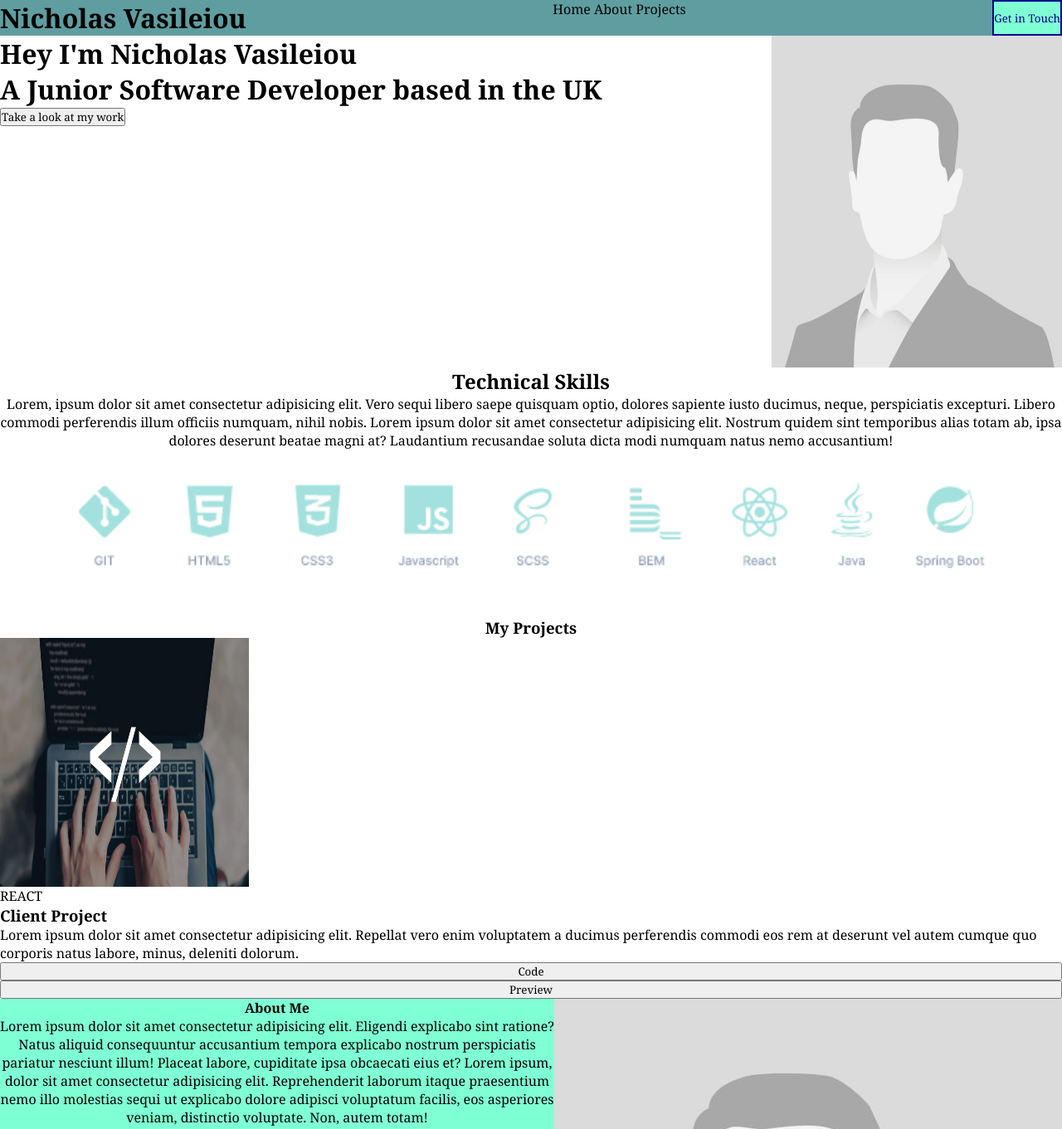
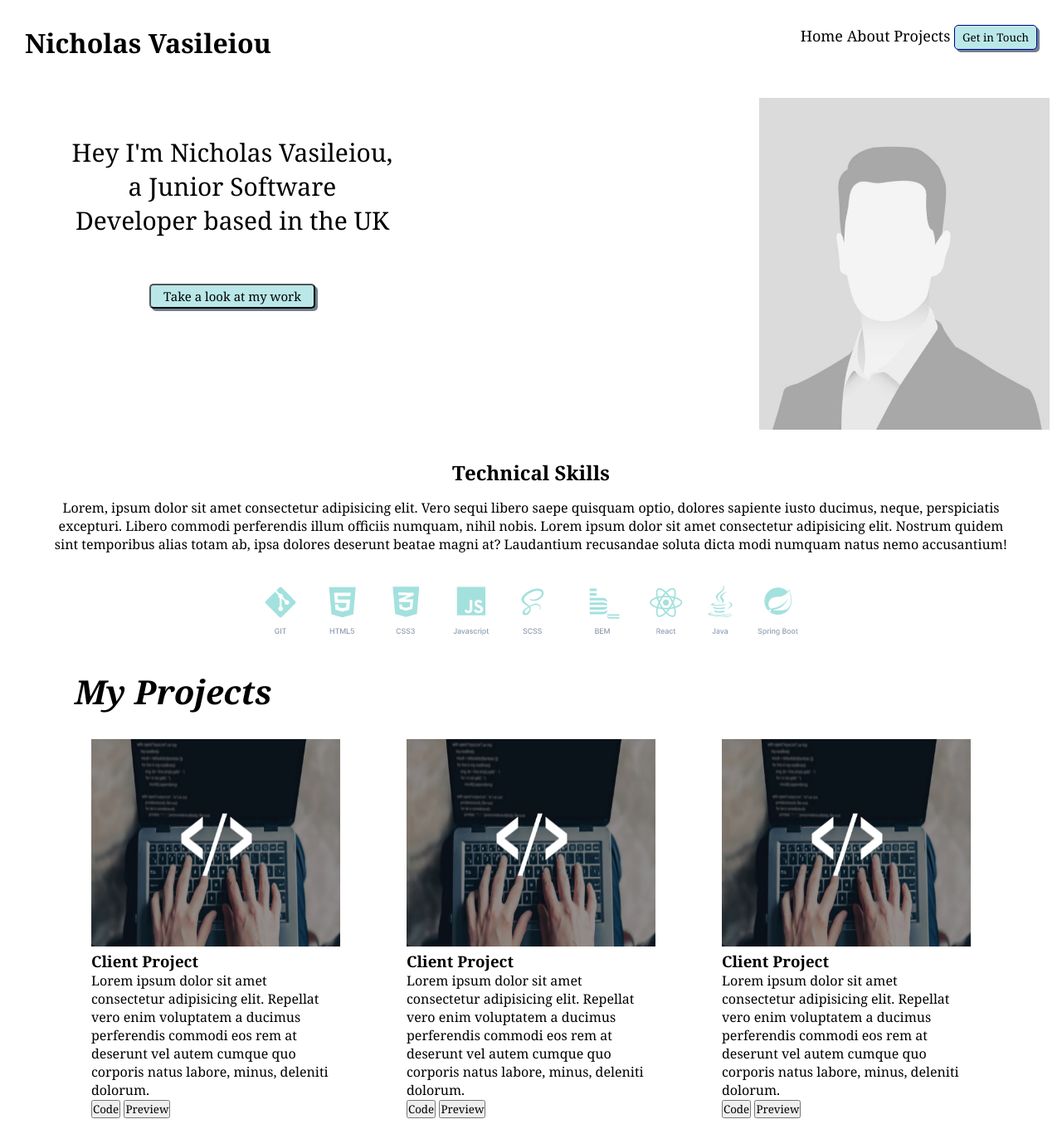
Before and after one commit to blueretrograde/portfolio, a plain HTML site: page index.html in a window 1280 px wide. Shown: the top 1361 px of the page at 83% size. Drawn offline with Linux system fonts and the light colour scheme.

Commit message:
Rearranged some elements and added colours

```diff
--- a/__layout.scss
+++ b/__layout.scss
@@ -7,68 +7,97 @@
 .header {
 display: flex;
 justify-content: space-between;
-    background-color: cadetblue;
+margin: 30px;
 }
 
 .main__intro {
 display: flex;
 justify-content: space-between;
-
-.main__intro--flow {
-        display: flex;
-        flex-direction: column;
-        text-align: center;
-        justify-content: center;
-    }
 }
 
-.main__myprojects{
-    display: flex;
+.main__intro .main__text {
+display: block;
+width: 400px;
+margin-bottom: 60px;
+margin-top: 60px;
 justify-content: center;
+text-align: center;
 }
-
-
 
 .main__photo {
     height: 400px;
     width: 350px;
+    margin: 15px;
 }
 
 .main__techskills {
-    display: flex;
-    flex-direction: column;
     justify-content: center;
     text-align: center;
+    margin-top: 20px;
 }
 
-.projectslide__project{
-    display: flex;
-    flex-direction: column;
+.main__techskills--text {
+    margin-left: 60px; margin-right: 60px;
+    margin-top: 15px; margin-bottom: 15px;
+}
 
 .projectslide__image {
-        height: 300px;
+height: 250px;
 width: 300px;
 }
 
-    .projectslide_description {
-        border: 50px solid crimson;
-    }
+.projectslide__description {
+width: 300px;
 }
 
 .projectslide {
 display: flex;
+flex-wrap: wrap;
+justify-content: space-evenly;
+margin: 30px
+}
+
+.projectslide__bottom {
+display: flex;
+flex-wrap: wrap;
+justify-content: space-evenly;
+margin: 30px
 
 }
+
 
 .aboutme {
 display: flex;
 justify-content: space-evenly;
 text-align: center;
-    background-color: aquamarine;
+background-color: #E3F6F5;
 }
 
-.footer {
-    display: flex;
-    justify-content: space-evenly;
-    background-color: darkblue
+.projectsheader {
+margin-left: 90px;
+font-size: 40px;
+font-style: oblique;
 }
+
+
+.aboutme__text {
+justify-content: center;
+text-align: center;
+margin-left: 90px; margin-right: 90px;
+margin-top: 100px;
+}
+
+.aboutme__text--header {
+
+font-size: 30px;
+margin-bottom: 30px;
+/* font-style: oblique; */
+}
+
+.footer__text {
+margin-top: 20px;
+}
+
+.footer__text--email {
+margin-left: 20px;
+}
--- a/__typography.scss
+++ b/__typography.scss
@@ -2,12 +2,49 @@
     font-family: Cambria, Cochin, Georgia, Times, 'Times New Roman', serif
 }
 
+$primary-color: #BAE8E8;
+$secondary-color: #272643;
+
 .header__buttons {
     color: black;
+    font-size: large;
 }
 
 .header__getintouch {
-    color: darkblue;
-    background-color: aquamarine;
-    border: solid 2px darkblue;
+color: black;
+background-color: $primary-color;
+border: solid 1px darkblue;
+border-radius: 5px 5px 5px 5px;
+width: 100px;
+height: 30px;
+box-shadow: slategray 3px 3px;
 }
+
+.main__button {
+margin-left: 180px;
+margin-top: -30px;
+font-size: 15px;
+background-color:$primary-color;
+border-radius: 5px 5px 5px 5px;
+width: 200px;
+height: 30px;
+box-shadow: slategray 3px 3px;
+}
+
+.main__text {
+font-size: 30px;
+margin-left: 80px;
+}
+
+
+/* .main__techskills--header {
+font-style: oblique;
+} */
+
+
+.footer {
+display: flex;
+justify-content: space-between;
+background-color: $secondary-color;
+color: $primary-color;
+}
--- a/index.html
+++ b/index.html
@@ -10,22 +10,24 @@
 <body>
 
 <div class="header">
+    <div>
     <h1>Nicholas Vasileiou</h1>
+    </div>
     <div class="header__buttons">
     <a>Home</a>
     <a>About</a>
     <a>Projects</a>
+    <button class="header__getintouch">Get in Touch</button>
     </div>
-    <button class="header__getintouch">Get in Touch</button>
 </div>
 
 <main class="main">
     <div class="main__intro">
-        <div class="main_intro--flow">
-            <h1>Hey I'm Nicholas Vasileiou</h1>
+        <div>
+            <span class="main__text"> Hey I'm Nicholas Vasileiou, a Junior Software Developer based in the UK
+            </span>
 
-            <h1>A Junior Software Developer based in the UK</h1>
-            <button>Take a look at my work</button>
+            <button class="main__button">Take a look at my work</button>
         </div>
 
 
@@ -34,27 +36,46 @@
 
 
     <div class="main__techskills">
-        <h2>Technical Skills</h2>
+        <h2 class="main__techskills--header">Technical Skills</h2>
 
-        <p>Lorem, ipsum dolor sit amet consectetur adipisicing elit. Vero sequi libero saepe quisquam optio, dolores sapiente iusto ducimus, neque, perspiciatis excepturi. Libero commodi perferendis illum officiis numquam, nihil nobis. Lorem ipsum dolor sit amet consectetur adipisicing elit. Nostrum quidem sint temporibus alias totam ab, ipsa dolores deserunt beatae magni at? Laudantium recusandae soluta dicta modi numquam natus nemo accusantium!</p>
+        <p class="main__techskills--text">Lorem, ipsum dolor sit amet consectetur adipisicing elit. Vero sequi libero saepe quisquam optio, dolores sapiente iusto ducimus, neque, perspiciatis excepturi. Libero commodi perferendis illum officiis numquam, nihil nobis. Lorem ipsum dolor sit amet consectetur adipisicing elit. Nostrum quidem sint temporibus alias totam ab, ipsa dolores deserunt beatae magni at? Laudantium recusandae soluta dicta modi numquam natus nemo accusantium!</p>
 
         <img src="images/languages.png" alt="image of the code languages">
 
     </div>
 
     <div class="main__myprojects">
-        <h3>My Projects</h3>
+        <h3 class="projectsheader">My Projects</h3>
     </div>
 
     <div class="projectslide">
         <div class="projectslide__project">
             <img class="projectslide__image" src="images/project.png" alt="just a project placeholder">
-            <p>REACT</p>
             <h3>Client Project</h3>
             <p class="projectslide__description">Lorem ipsum dolor sit amet consectetur adipisicing elit. Repellat vero enim voluptatem a ducimus perferendis commodi eos rem at deserunt vel autem cumque quo corporis natus labore, minus, deleniti dolorum.</p>
             <button class="projectslide__code">Code</button>
             <button class="projectslide__preview">Preview</button>
         </div>
+
+        <div class="projectslide__project">
+            <img class="projectslide__image" src="images/project.png" alt="just a project placeholder">
+            <h3>Client Project</h3>
+            <p class="projectslide__description">Lorem ipsum dolor sit amet consectetur adipisicing elit. Repellat vero enim voluptatem a ducimus perferendis commodi eos rem at deserunt vel autem cumque quo corporis natus labore, minus, deleniti dolorum.</p>
+            <button class="projectslide__code">Code</button>
+            <button class="projectslide__preview">Preview</button>
+        </div>
+
+        <div class="projectslide__project">
+            <img class="projectslide__image" src="images/project.png" alt="just a project placeholder">
+            <h3>Client Project</h3>
+            <p class="projectslide__description">Lorem ipsum dolor sit amet consectetur adipisicing elit. Repellat vero enim voluptatem a ducimus perferendis commodi eos rem at deserunt vel autem cumque quo corporis natus labore, minus, deleniti dolorum.</p>
+            <button class="projectslide__code">Code</button>
+            <button class="projectslide__preview">Preview</button>
+        </div>
+
+        </div>
+
+
 
     </div>
 
@@ -62,17 +83,19 @@
 
 <div class="aboutme">
     <div class="aboutme__text">
-    <h4>About Me</h4>
+    <h4 class="aboutme__text--header">About Me</h4>
 
-    <p>Lorem ipsum dolor sit amet consectetur adipisicing elit. Eligendi explicabo sint ratione? Natus aliquid consequuntur accusantium tempora explicabo nostrum perspiciatis pariatur nesciunt illum! Placeat labore, cupiditate ipsa obcaecati eius et? Lorem ipsum, dolor sit amet consectetur adipisicing elit. Reprehenderit laborum itaque praesentium nemo illo molestias sequi ut explicabo dolore adipisci voluptatum facilis, eos asperiores veniam, distinctio voluptate. Non, autem totam!</p>
+    <p>Lorem ipsum dolor sit amet consectetur adipisicing elit. Eligendi explicabo sint ratione? Natus aliquid consequuntur accusantium tempora explicabo nostrum perspiciatis pariatur nesciunt illum! Placeat labore, cupiditate ipsa obcaecati eius et? Lorem ipsum, dolor sit amet consectetur adipisicing elit. Reprehenderit laborum itaque praesentium nemo illo molestias sequi ut explicabo dolore adipisci voluptatum facilis, eos asperiores veniam, distinctio voluptate. Non, autem totam!
+    Lorem ipsum dolor sit amet consectetur adipisicing elit. Eligendi explicabo sint ratione? Natus aliquid consequuntur accusantium tempora explicabo nostrum perspiciatis pariatur nesciunt illum! Placeat labore, cupiditate ipsa obcaecati eius et? Lorem ipsum, dolor sit amet consectetur adipisicing elit. Reprehenderit laborum itaque praesentium nemo illo molestias sequi ut explicabo dolore adipisci voluptatum facilis, eos asperiores veniam, distinctio voluptate. Non, autem totam!
+    </p>
     </div>
 
     <img src="images/placeholder.jpeg" alt="just a placeholder image">
 </div>
 
 <footer class="footer">
-<h4>example@example.com</h4>
-<h4>All rights reserved, 2022</h4>
+<h4 class="footer__text footer__text--email">example@example.com</h4>
+<h4 class="footer__text">All rights reserved, 2022</h4>
 <img src="images/linkplaceholder.png" alt="just a link placeholder">
 
 </footer>
```
Also changed, not shown: main.css. Lines whose indentation alone changed are shown as unchanged.
